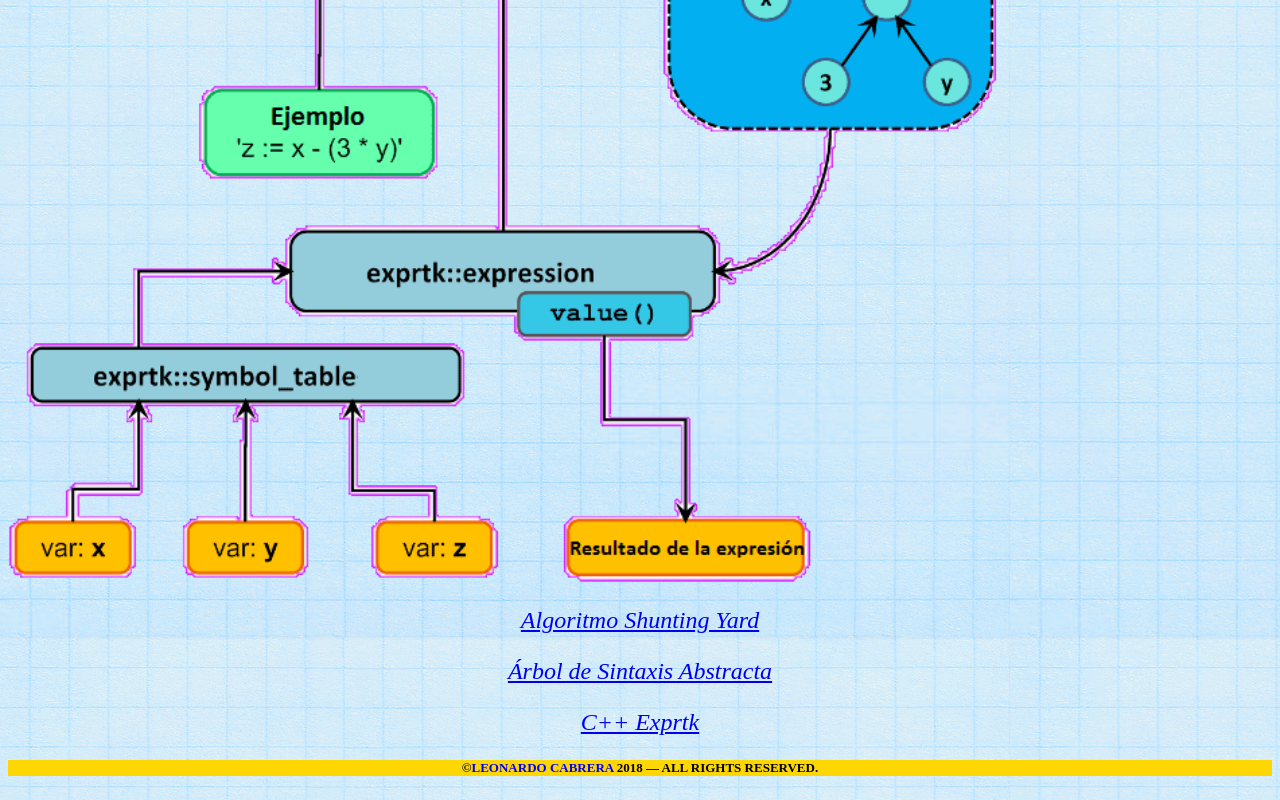
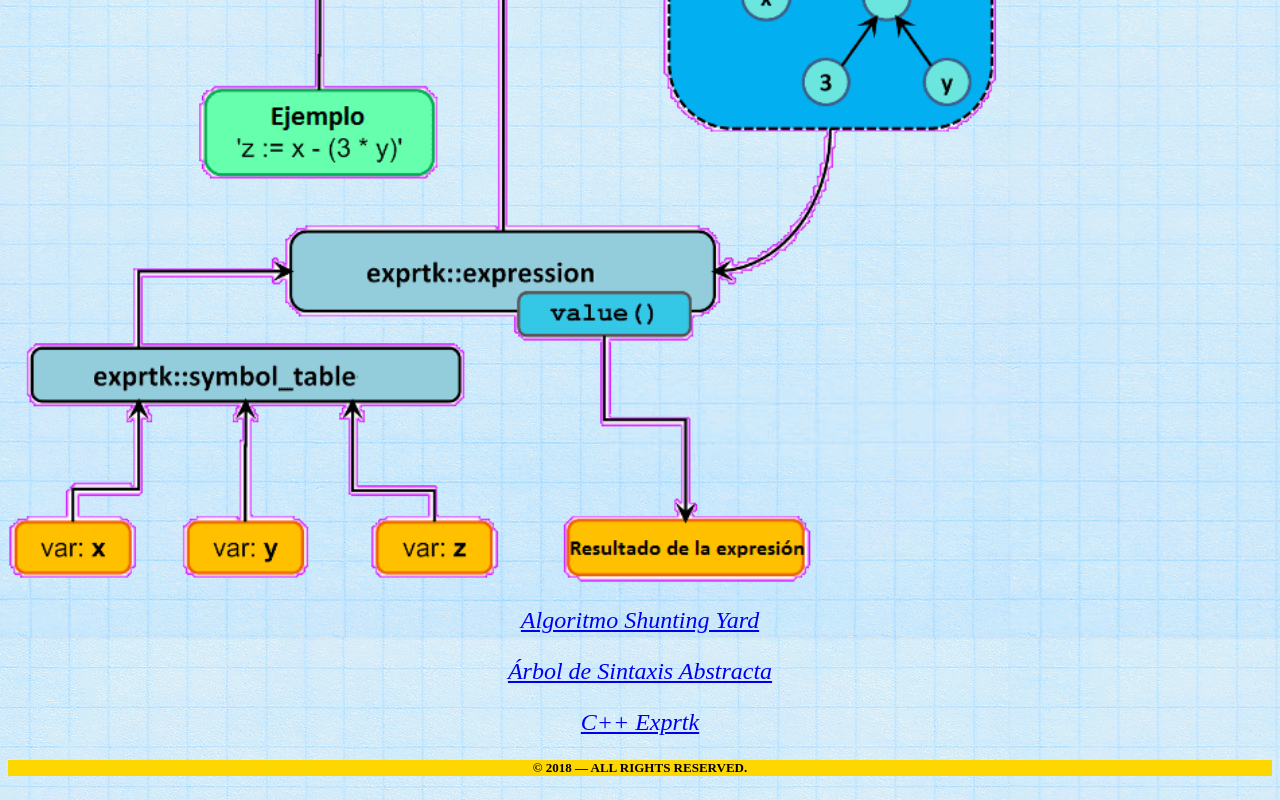
Before and after one commit to Reeturn0/Calculadora_Online.github.io, a plain HTML site: page index.html in a window 1280 px wide. Shown: the part 1346-2146 px from the top of the page. Drawn offline with nearby package versions, Linux system fonts and the light colour scheme; some packages are replaced by stand-ins of ours.

Commit message:
Update index.html

```diff
--- a/index.html
+++ b/index.html
@@ -208,6 +208,6 @@ function insertSqrt()
 <p align = "center" ><em><a target = "blank"  href = "https://es.wikipedia.org/wiki/%C3%81rbol_de_sintaxis_abstracta">Árbol de Sintaxis Abstracta</a></em></p>
 <p align = "center" ><em><a target = "blank"  href = "http://www.partow.net/programming/exprtk/index.html">C++ Exprtk</a></em></p>
 
-<div style = "background-color: gold;"><p align = "center"><span style = "color: black; font-size: 13px;"><strong>©</strong></span><span style = "color: blue; font-size: 13px;"><strong>LEONARDO CABRERA </strong></span><span style = "font-size: 13px;"><strong>2018 — ALL RIGHTS RESERVED.</strong></span></p></div>
+<div style = "background-color: gold;"><p align = "center"><span style = "color: black; font-size: 13px;"><strong>© 2018 — ALL RIGHTS RESERVED.</strong></span></p></div>
 </body>
 </html>
```
